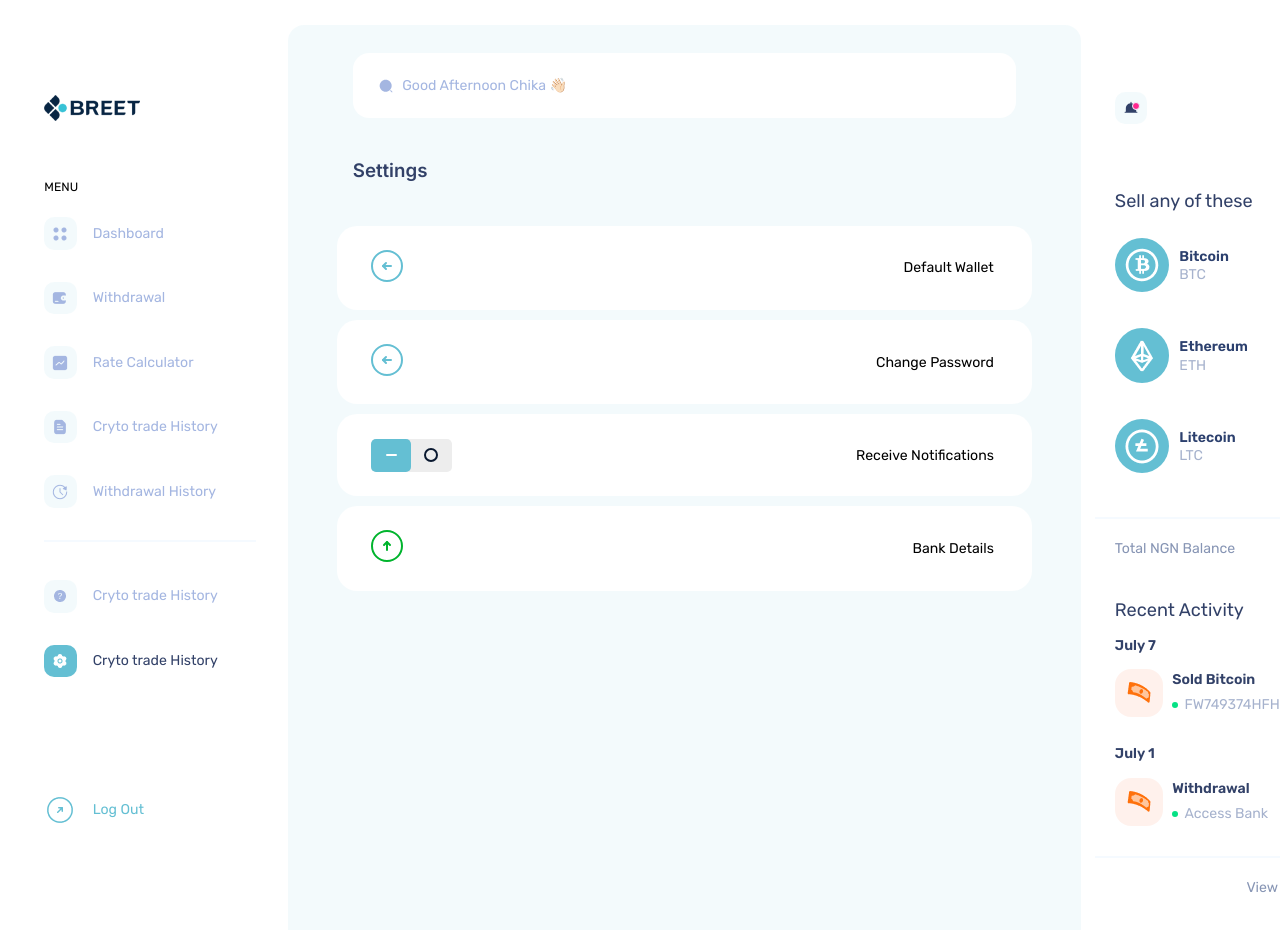
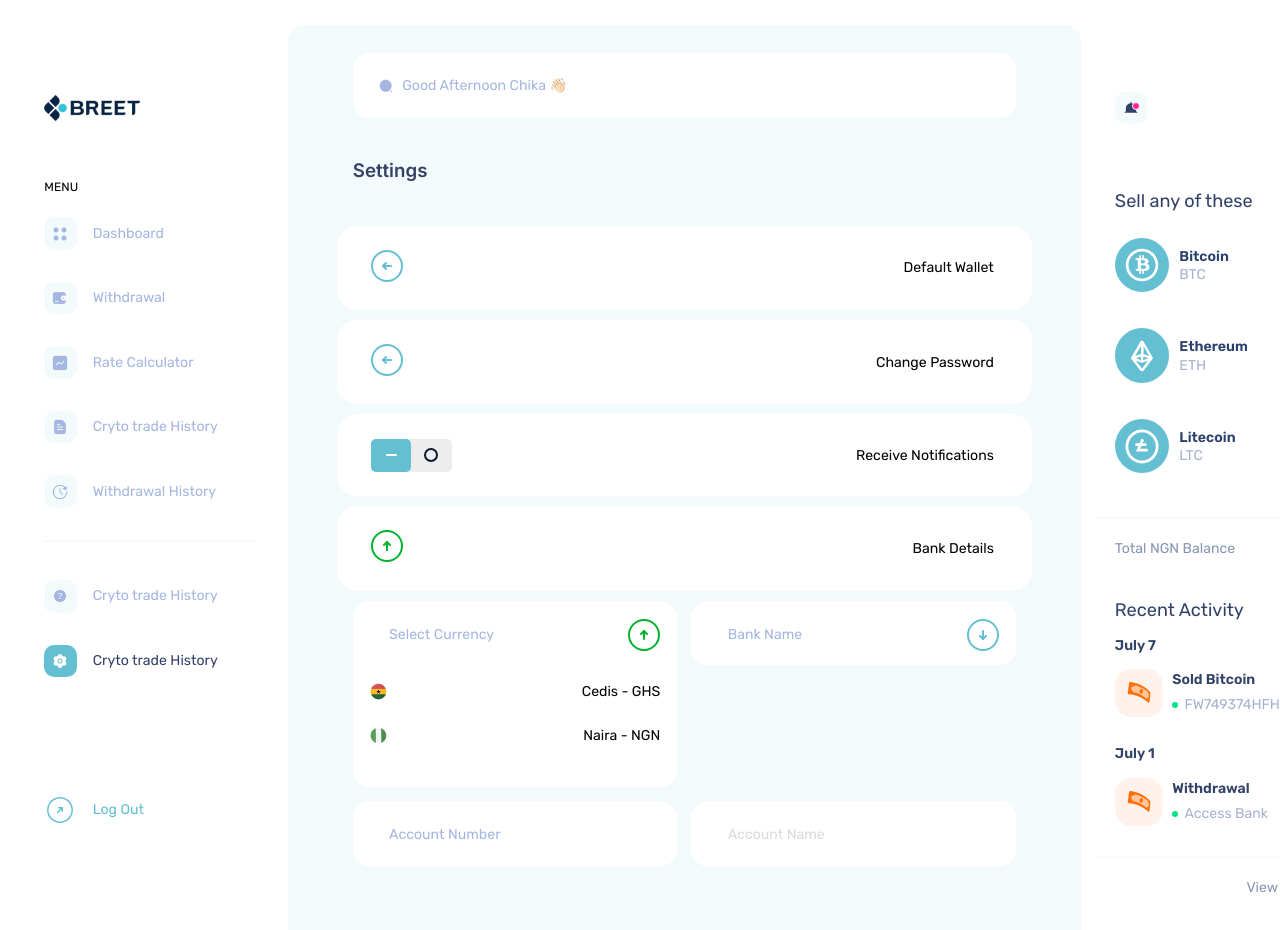
Before and after one commit to fiyintheslim/breet-test, a React (Vite) app: page / in a window 1280 px wide. Shown: the top 930 px of the page. Built offline with nearby package versions, Linux system fonts and the light colour scheme.

Commit message:
complete center

```diff
--- a/src/components/Center/GridItem/index.tsx
+++ b/src/components/Center/GridItem/index.tsx
@@ -0,0 +1,32 @@
+import {FC} from 'react'
+import {Item, Top, More, MoreContent} from "./styles"
+
+interface Props {
+    title: string,
+    className?:string,
+    Icon?:FC,
+    more?:{img:string, text:string}[]
+}
+
+const Index:FC<Props> = ({title, Icon, more, className}) => {
+  return (
+    <Item more={!!more}>
+        <Top>
+            <p className={className}>{title}</p>
+            {Icon && <Icon />}
+        </Top>
+        {more && <More>
+        {more.map(({img, text})=>(
+            <MoreContent>
+                <img src={img} alt={text} />
+                <span>{text}</span>
+            </MoreContent>
+        )
+        )}
+        </More>
+        }
+    </Item>
+  )
+}
+
+export default Index
--- a/src/components/Center/GridItem/styles.ts
+++ b/src/components/Center/GridItem/styles.ts
@@ -0,0 +1,45 @@
+import styled from "styled-components"
+
+export const  Item = styled.div<{more:boolean}>`
+    padding: ${17 * 0.063}rem;
+    background: #fff;
+    width: ${322 * 0.063}rem;
+    border-radius: ${16 * 0.063}rem;
+    height: ${prop=>!prop.more ? `${64 * 0.063}rem` : "unset"};
+
+    .grey{
+        color: #DADADA;
+    }
+`
+
+export const Top  = styled.div`
+    display: flex;
+    justify-content: space-between;
+    align-items: center;
+    padding-left: ${19 * 0.063}rem;
+    min-height: ${34 * 0.063}rem;
+
+    p{
+        color: #A4B6E1;
+        font-size: ${14 * 0.063}rem;
+        line-height: ${14 * 0.063}rem;
+    }
+`
+
+export const More = styled.div`
+    margin-top: ${31 * 0.063}rem;
+    margin-bottom: ${6 * 0.063}rem;
+`
+
+export const MoreContent = styled.p`
+    display: flex;
+    justify-content: space-between;
+    align-items: center;
+    width: 100%;
+    margin-bottom: ${26 * 0.063}rem;
+
+    span{
+        font-size: ${14 * 0.063}rem;
+        line-height: ${17 * 0.063}rem;
+    }
+`
--- a/src/components/Center/Setting/index.tsx
+++ b/src/components/Center/Setting/index.tsx
@@ -8,9 +8,10 @@ interface Props {
 }
 
 const index:FC<Props> = ({LeftButton, rightText, tooltip}) => {
+  console.log(tooltip)
   return (
     <SettingHeading>
-        <div data-tip={tooltip ? "hello world" : null} data-place="right" data-effect="solid">
+        <div data-tip={tooltip ? tooltip : null} data-place="right" data-effect="solid">
         <LeftButton />
         </div>
         <Text>{rightText}</Text>
--- a/src/components/Center/index.tsx
+++ b/src/components/Center/index.tsx
@@ -1,26 +1,45 @@
 import ReactTooltip from 'react-tooltip';
 import Search from "./Search"
-import {CenterContainer, Heading} from "./styles"
+import {CenterContainer, Heading, SettingsContainer, Grid} from "./styles"
 import Setting from "./Setting"
 import SettingArrow from "../SVG/SettingArrowLeft"
 import GreenArrowUp from "../SVG/GreenArrowUp"
 import BlueArrowDown from '../SVG/BlueArrowDown';
 import Switch from "../Switch"
+import GridItem from "./GridItem"
 import "../../../node_modules/react-tooltip/dist/index.js"
 
+import gh from "../../assets/Ghana.png"
+import ng from "../../assets/nigeria.png"
 
+const more = [
+  {
+    img:gh,
+    text:"Cedis - GHS"
+  },
+  {
+    img:ng,
+    text:"Naira - NGN"
+  }
+]
 const Index = () => {
   return (
     <>
     <CenterContainer>
       <Search />
       <Heading>Settings</Heading>
-      <div>
+      <SettingsContainer>
         <Setting LeftButton={SettingArrow} rightText="Default Wallet" />
         <Setting LeftButton={SettingArrow} rightText="Change Password" />
         <Setting LeftButton={Switch} rightText="Receive Notifications" />
         <Setting LeftButton={GreenArrowUp} rightText="Bank Details" tooltip="Click to Save" />
-      </div>
+      </SettingsContainer>
+      <Grid>
+        <GridItem title="Select Currency" Icon={GreenArrowUp} more={more} />
+        <GridItem title="Bank Name" Icon={BlueArrowDown} />
+        <GridItem title="Account Number"  />
+        <GridItem title="Account Name" className="grey" />
+      </Grid>
     </CenterContainer>
     <ReactTooltip />
     </>
--- a/src/components/Center/styles.ts
+++ b/src/components/Center/styles.ts
@@ -16,8 +16,14 @@ export const Heading = styled.h3`
     width: ${658 * 0.063}rem;
 `
 
+export const SettingsContainer = styled.div`
+    margin-bottom: ${4 * 0.063}rem;
+`
+
+
 export const Grid = styled.div`
     display: grid;
-    grid-template: auto / 1fr 1fr;
+    grid-template: auto / ${322 * 0.063}rem ${322 * 0.063}rem;
     justify-content: center;
+    gap: ${14 * 0.063}rem;
 `
--- a/src/components/SVG/BlueArrowDown.tsx
+++ b/src/components/SVG/BlueArrowDown.tsx
@@ -3,9 +3,9 @@ import React from 'react'
 const BlueArrowDown = () => {
   return (
     <svg width="32" height="32" viewBox="0 0 32 32" fill="none" xmlns="http://www.w3.org/2000/svg">
-        <path d="M16 31C24.2843 31 31 24.2843 31 16C31 7.71573 24.2843 1 16 1C7.71573 1 1 7.71573 1 16C1 24.2843 7.71573 31 16 31Z" stroke="#64BFD3" stroke-width="2" stroke-linejoin="round"/>
-        <path d="M19 17L16 20L13 17" stroke="#64BFD3" stroke-width="2" stroke-linecap="round" stroke-linejoin="round"/>
-        <path d="M16 12V20" stroke="#64BFD3" stroke-width="2" stroke-linecap="round" stroke-linejoin="round"/>
+        <path d="M16 31C24.2843 31 31 24.2843 31 16C31 7.71573 24.2843 1 16 1C7.71573 1 1 7.71573 1 16C1 24.2843 7.71573 31 16 31Z" stroke="#64BFD3" strokeWidth="2" strokeLinejoin="round"/>
+        <path d="M19 17L16 20L13 17" stroke="#64BFD3" strokeWidth="2" strokeLinecap="round" strokeLinejoin="round"/>
+        <path d="M16 12V20" stroke="#64BFD3" strokeWidth="2" strokeLinecap="round" strokeLinejoin="round"/>
     </svg>
 
   )
--- a/src/components/SVG/GreenArrowUp.tsx
+++ b/src/components/SVG/GreenArrowUp.tsx
@@ -4,9 +4,9 @@ const GreenArrowUp = () => {
   return (
     <svg width="32" height="32" viewBox="0 0 32 32" fill="none" xmlns="http://www.w3.org/2000/svg">
         <g clip-path="url(#clip0_1_1658)">
-            <path d="M16 0.999999C7.71573 0.999998 1 7.71573 1 16C1 24.2843 7.71573 31 16 31C24.2843 31 31 24.2843 31 16C31 7.71573 24.2843 0.999999 16 0.999999Z" stroke="#00B42D" stroke-width="2" stroke-linejoin="round"/>
-            <path d="M13 15L16 12L19 15" stroke="#00B42D" stroke-width="2" stroke-linecap="round" stroke-linejoin="round"/>
-            <path d="M16 20L16 12" stroke="#00B42D" stroke-width="2" stroke-linecap="round" stroke-linejoin="round"/>
+            <path d="M16 0.999999C7.71573 0.999998 1 7.71573 1 16C1 24.2843 7.71573 31 16 31C24.2843 31 31 24.2843 31 16C31 7.71573 24.2843 0.999999 16 0.999999Z" stroke="#00B42D" strokeWidth="2" strokeLinejoin="round"/>
+            <path d="M13 15L16 12L19 15" stroke="#00B42D" strokeWidth="2" strokeLinecap="round" strokeLinejoin="round"/>
+            <path d="M16 20L16 12" stroke="#00B42D" strokeWidth="2" strokeLinecap="round" strokeLinejoin="round"/>
         </g>
     <defs>
         <clipPath id="clip0_1_1658">
--- a/src/components/Switch/index.tsx
+++ b/src/components/Switch/index.tsx
@@ -7,12 +7,12 @@ const index = () => {
         <Label htmlFor="checkbox">
             <Icon>
                 <svg className="off" width="11" height="2" viewBox="0 0 11 2" fill="none" xmlns="http://www.w3.org/2000/svg">
-                    <path d="M10 1L1 1" stroke-width="2" stroke-linecap="round" stroke-linejoin="round"/>
+                    <path d="M10 1L1 1" strokeWidth="2" strokeLinecap="round" strokeLinejoin="round"/>
                 </svg>
             </Icon>
             <Icon>
                 <svg className="on" width="14" height="14" viewBox="0 0 14 14" fill="none" xmlns="http://www.w3.org/2000/svg">
-                    <circle cx="7" cy="7" r="6" stroke-width="2"/>
+                    <circle cx="7" cy="7" r="6" strokeWidth="2"/>
                 </svg>
             </Icon>
         </Label>
--- a/src/components/Switch/styles.ts
+++ b/src/components/Switch/styles.ts
@@ -6,6 +6,7 @@ export const SwitchContainer = styled.div`
     background: #EDEDED;
     border-radius: ${5 * 0.063}rem;
     position: relative;
+
 
 
     input{
@@ -31,6 +32,7 @@ export const Label = styled.label`
     height: 100%;
     position: relative;
     display: flex;
+    cursor: pointer;
 
 
     &:after{
```
